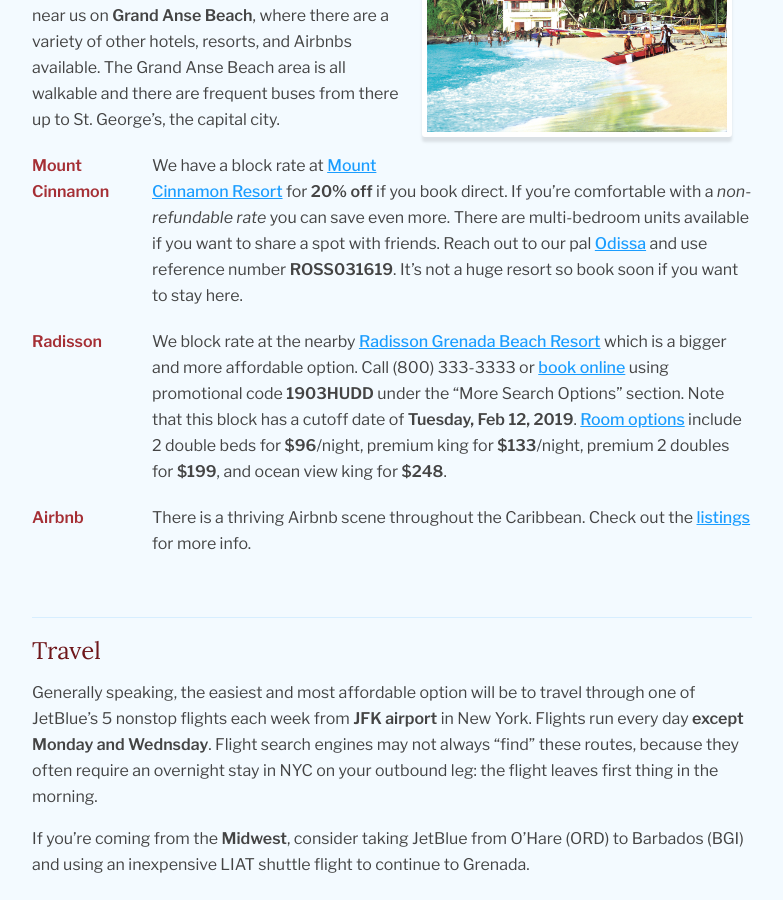
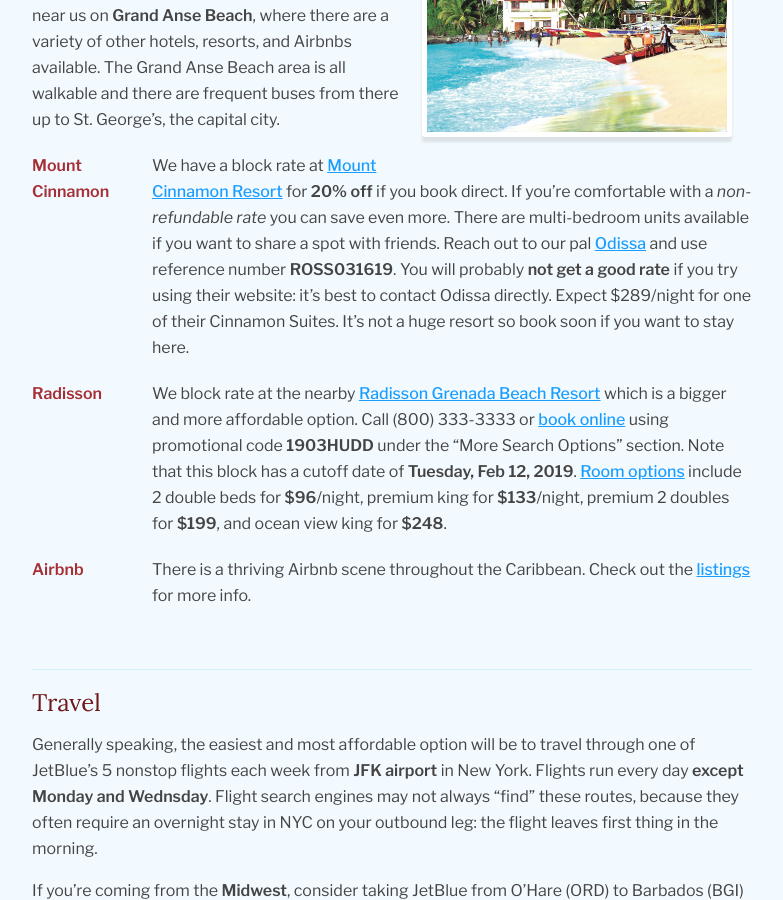
Before and after one commit to rossmeissl/bernsandblaise, a Jekyll site: the page built from index.md, in a window 1280 px wide and 900 px high, scrolled down 5382 px. Shown: the whole window, without its empty margins (188-971 px from the left). Built offline with Jekyll 4.4.1, drawn with Linux system fonts in a browser that asks for light colours.

Commit message:
Reinforce that you really gotta email Odissa

```diff
--- a/_includes/lodging.md
+++ b/_includes/lodging.md
@@ -7,7 +7,7 @@
 Even if you don't stay with us at the **Mount Cinnamon Resort**, we’d still love for you to stay near us on **Grand Anse Beach**, where there are a variety of other hotels, resorts, and Airbnbs available. The Grand Anse Beach area is all walkable and there are frequent buses from there up to St. George's, the capital city.
 
 Mount Cinnamon
-: We have a block rate at [Mount Cinnamon Resort](https://mountcinnamongrenadahotel.com/) for **20% off** if you book direct. If you're comfortable with a *non-refundable rate* you can save even more. There are multi-bedroom units available if you want to share a spot with friends. Reach out to our pal [Odissa](mailto:reservations@mountcinnamongrenada.com) and use reference number **ROSS031619**. It's not a huge resort so book soon if you want to stay here.
+: We have a block rate at [Mount Cinnamon Resort](https://mountcinnamongrenadahotel.com/) for **20% off** if you book direct. If you're comfortable with a *non-refundable rate* you can save even more. There are multi-bedroom units available if you want to share a spot with friends. Reach out to our pal [Odissa](mailto:reservations@mountcinnamongrenada.com) and use reference number **ROSS031619**. You will probably **not get a good rate** if you try using their website: it's best to contact Odissa directly. Expect $289/night for one of their Cinnamon Suites. It's not a huge resort so book soon if you want to stay here.
 
 Radisson
 : We block rate at the nearby [Radisson Grenada Beach Resort](https://www.radisson.com/st-georges-hotel-gd/grdgrgr) which is a bigger and more affordable option. Call (800) 333-3333 or [book online](https://www.radisson.com) using promotional code **1903HUDD** under the "More Search Options" section. Note that this block has a cutoff date of **Tuesday, Feb 12, 2019**. [Room options](http://www.radisson.com/st-georges-hotel-gd/grdgrgr/rooms?language=EN) include 2 double beds for **$96**/night, premium king for **$133**/night, premium 2 doubles for **$199**, and ocean view king for **$248**.
```
